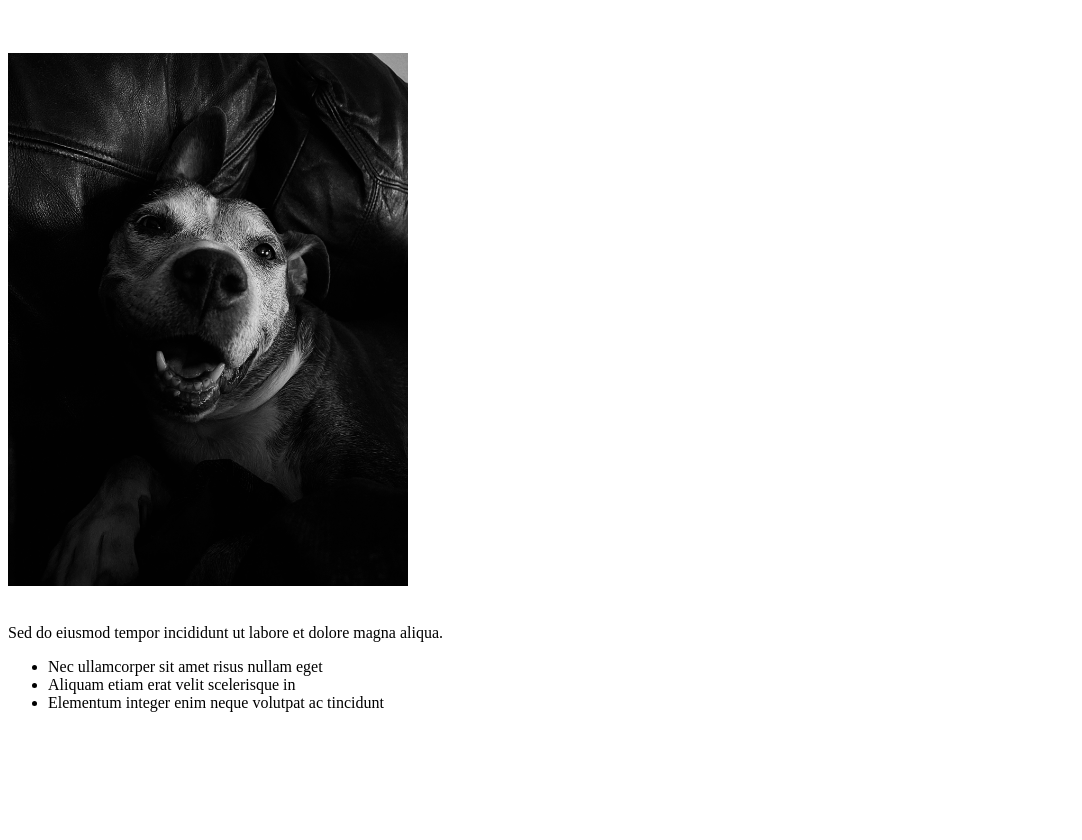
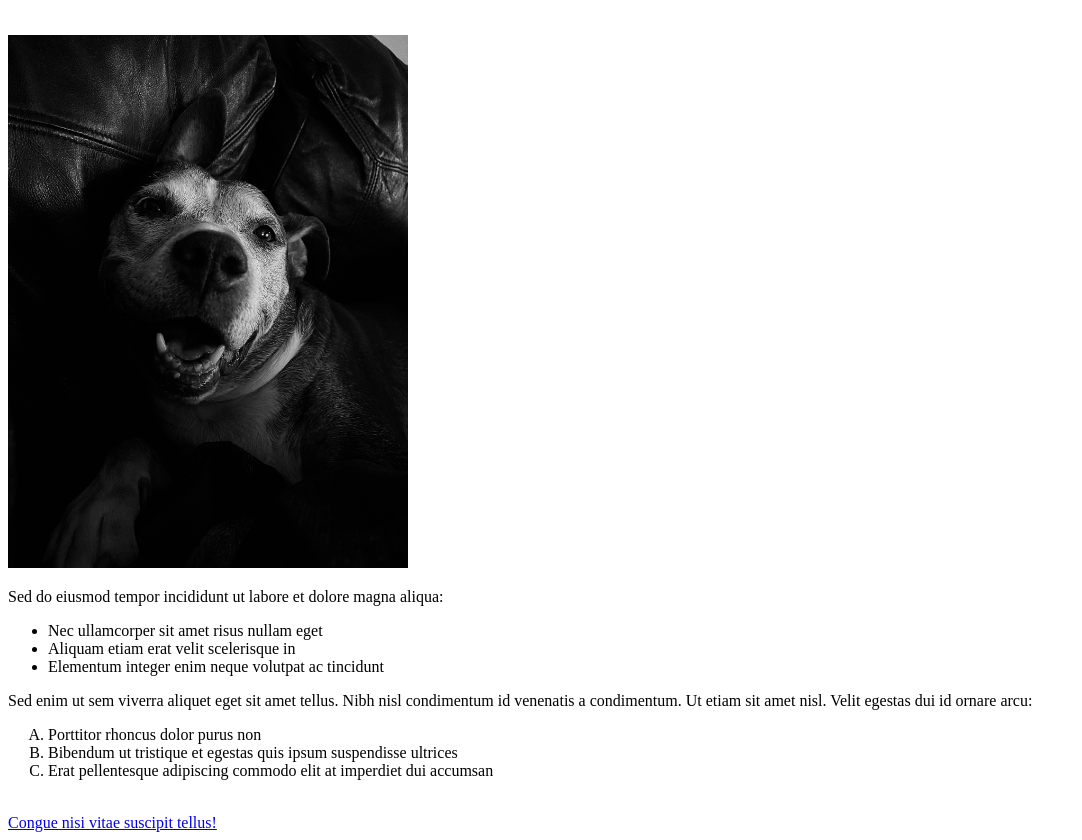
Before and after one commit to blaydesdev/blaydesdev.github.io, a plain HTML site: page week2/CreateWebpageExercise.html in a window 1280 px wide. Shown: the part 110-950 px from the top of the page, without its empty margins (0-1082 px from the left). Before the commit the page ends 838 px from the top, so only its background shows below. Drawn offline with Linux system fonts and the light colour scheme.

Commit message:
Finished Exercise

```diff
--- a/week2/CreateWebpageExercise.html
+++ b/week2/CreateWebpageExercise.html
@@ -10,15 +10,21 @@
     <h1>What is Lorum Ipsum?</h1>
     <h2>Dolor sit amet, consectetur adipiscing elit</h2>
     <br>
-    <br>
     <img src="./lucy.jpg" alt="The sweetest old girl" height="auto" width="400px">
     <br>
-    <br>
-    <p>Sed do eiusmod tempor incididunt ut labore et dolore magna aliqua.</p>
+    <p>Sed do eiusmod tempor incididunt ut labore et dolore magna aliqua:</p>
     <ul>
         <li>Nec ullamcorper sit amet risus nullam eget</li>
         <li>Aliquam etiam erat velit scelerisque in</li>
         <li>Elementum integer enim neque volutpat ac tincidunt</li>
     </ul>
+    <p>Sed enim ut sem viverra aliquet eget sit amet tellus. Nibh nisl condimentum id venenatis a condimentum. Ut etiam sit amet nisl. Velit egestas dui id ornare arcu:</p>
+    <ol type="A">
+        <li>Porttitor rhoncus dolor purus non</li>
+        <li>Bibendum ut tristique et egestas quis ipsum suspendisse ultrices</li>
+        <li>Erat pellentesque adipiscing commodo elit at imperdiet dui accumsan</li>
+    </ol>
+    <br>
+    <a href="https://loremipsum.io/generator/?n=5&t=p" target="_blank">Congue nisi vitae suscipit tellus!</a>
 </body>
 </html>
```
